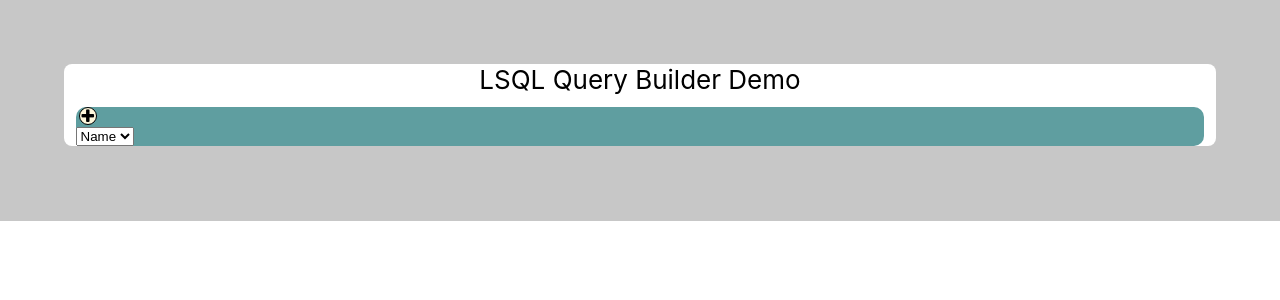
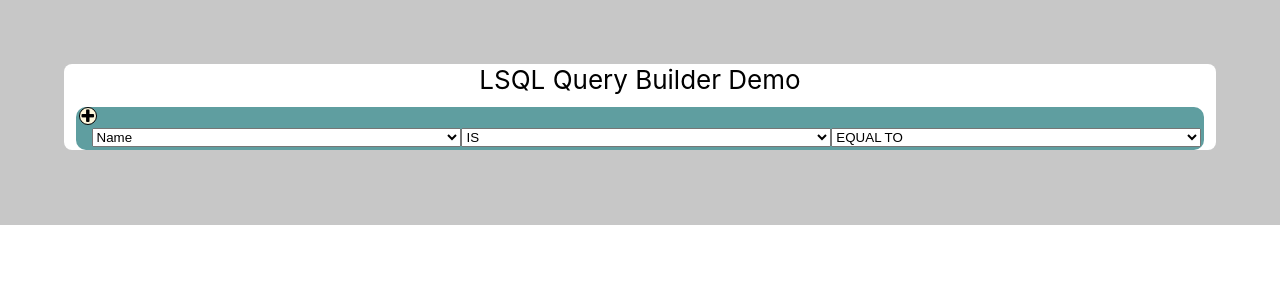
Before and after one commit to LLKennedy/lsql, a React (Create React App) app in the folder @lsql/ui/: page / in a window 1280 px wide. Shown: the top 300 px of the page. Built offline with nearby package versions, Linux system fonts and the light colour scheme.

Commit message:
Correctly switch expected type when selecting properties

```diff
--- a/@lsql/ui/src/App.tsx
+++ b/@lsql/ui/src/App.tsx
@@ -1,23 +1,27 @@
 import React from 'react';
 import './App.css';
 import { QueryBuilder, QueryBuilderState } from './query/QueryBuilder';
-import { FieldPropertyDescriptor, NewGroup, PropertyType } from './query/where';
+import { NewGroup, PropertyType } from './query/where';
 
 class MyModel {
 	Name: string = "";
 	Stuff: string = "";
 	Width: number = 0;
-	getPropertyList(): FieldPropertyDescriptor[] {
-		return [{
-			name: "Name",
-			type: PropertyType.STRING
-		}, {
-			name: "Stuff",
-			type: PropertyType.STRING
-		}, {
-			name: "Width",
-			type: PropertyType.DOUBLE
-		}]
+	getPropertyList(): ReadonlyMap<string, PropertyType> {
+		return new Map<string, PropertyType>([
+			[
+				"Name",
+				PropertyType.STRING
+			],
+			[
+				"Stuff",
+				PropertyType.STRING
+			],
+			[
+				"Width",
+				PropertyType.DOUBLE
+			]
+		])
 	}
 }
 
--- a/@lsql/ui/src/query/FieldBuilder.css
+++ b/@lsql/ui/src/query/FieldBuilder.css
@@ -0,0 +1,15 @@
+.lsql-field-container {
+    margin: 0.2em;
+    margin-left: 1em;
+    display: inline-flex;
+}
+
+.lsql-field-dropdown {
+    width: 15em;
+    flex-shrink: 1;
+    flex-grow: 1;
+}
+
+.lsql-field-text {
+    margin: 0 0.2em;
+}
--- a/@lsql/ui/src/query/FieldBuilder.tsx
+++ b/@lsql/ui/src/query/FieldBuilder.tsx
@@ -1,31 +1,54 @@
 import React from "react";
 import { ClassDefs } from "./classdefs";
 import "./FieldBuilder.css";
-import { Comparator, CopyField, Field, FieldPropertyDescriptor, PropertyType } from "./where";
+import { Comparator, CopyField, Field, PropertyType } from "./where";
 
 export interface FieldProps {
     data: Field;
     elementIndex: number[];
-    propertyList: readonly FieldPropertyDescriptor[];
+    propertyList: ReadonlyMap<string, PropertyType>;
     update(data: Field): void;
 }
 
 export class FieldBuilder extends React.Component<FieldProps> {
     render() {
         return <div className={ClassDefs.fieldContainer}>
-            <select value={this.props.data.fieldName} onChange={this.updateValue.bind(this)}>
-                {this.props.propertyList.map((key, i) => {
+            <select
+                value={this.props.data.fieldName}
+                onChange={this.updateValue.bind(this)}
+                className={ClassDefs.fieldDropdown}
+            >
+                {(Array.from(this.props.propertyList)).map(([name,], i) => {
                     let subElementIndex = [...this.props.elementIndex, i];
                     let elementString = `lsql-field-propertyselect-${indexString(subElementIndex)}`;
-                    return <option key={elementString} value={key.name}>{key.name}</option>
+                    return <option key={elementString} value={name}>{name}</option>
                 })}
             </select>
+            <select
+                value={`${this.props.data.negateComparator}`}
+                className={ClassDefs.fieldDropdown}
+                onChange={e => this.updateNegateComparator(e.target.value === `${true}`)}
+            >
+                <option key={`lsql-field-negateoperator-${indexString(this.props.elementIndex)}-false`} value={`${false}`}>IS</option>
+                <option key={`lsql-field-negateoperator-${indexString(this.props.elementIndex)}-true`} value={`${true}`}>IS NOT</option>
+            </select>
+            <FieldComparatorSelector
+                comparator={this.props.data.comparator}
+                propertyType={this.props.data.type}
+                elementIndex={this.props.elementIndex}
+                update={this.updateComparator.bind(this)}
+            />
         </div>
     }
     updateValue(e: React.ChangeEvent<HTMLSelectElement>) {
         let newValue = e.target.value;
         let newField = CopyField(this.props.data);
         newField.fieldName = newValue;
+        let newType = this.props.propertyList.get(newValue);
+        if (newType === undefined) {
+            throw new Error("Invalid property selected");
+        }
+        newField.type = newType;
         // for (let i = 0; i < props.)
         switch (newField.type) {
             case PropertyType.BOOL:
@@ -46,6 +69,17 @@ export class FieldBuilder extends React.Component<FieldProps> {
                 newField.value = new Date();
                 break;
         }
+        this.props.update(newField);
+    }
+    updateComparator(comparator: Comparator) {
+        let newField = CopyField(this.props.data);
+        newField.comparator = comparator;
+        this.props.update(newField);
+    }
+    updateNegateComparator(negateComparator: boolean) {
+        let newField = CopyField(this.props.data);
+        newField.negateComparator = negateComparator;
+        this.props.update(newField);
     }
 }
 
@@ -60,6 +94,113 @@ function indexString(elementIndex: number[]): string {
     return str;
 }
 
-function FieldComparatorSelector(comparator: Comparator, update: (comparator: Comparator) => void) {
-    return <div>GREATER THAN</div>
+interface ComparatorProps {
+    propertyType: PropertyType;
+    comparator: Comparator;
+    elementIndex: number[];
+    update(comparator: Comparator): void;
 }
+
+class FieldComparatorSelector extends React.Component<ComparatorProps> {
+    render() {
+        let comparatorMap = typeComparatorMap.get(this.props.propertyType);
+        return <select
+            className={ClassDefs.fieldDropdown}
+            onChange={e => { this.props.update(parseInt(e.target.value) as Comparator) }}
+            value={this.props.comparator}
+        >
+            {allComparatorList.map((comparator, i) => {
+                let comparatorString = comparatorMap?.get(comparator)
+                if (comparatorString !== undefined) {
+                    return <option key={`lsql-field-comparator-${indexString([...this.props.elementIndex, i])}`} value={comparator}>{comparatorString}</option>
+                }
+                return null;
+            })}
+        </select>
+    }
+
+}
+
+const allComparatorList: readonly Comparator[] = [Comparator.EQUAL, Comparator.FUZZY_EQUAL, Comparator.GREATER_THAN, Comparator.GREATER_THAN_OR_EQUAL, Comparator.IS_NULL, Comparator.LESS_THAN, Comparator.LESS_THAN_OR_EQUAL];
+
+const typeComparatorMap: ReadonlyMap<PropertyType, ReadonlyMap<Comparator, string>> = new Map<PropertyType, Map<Comparator, string>>([
+    [
+        PropertyType.BOOL,
+        new Map<Comparator, string>([
+            [
+                Comparator.EQUAL,
+                "EQUAL TO"
+            ]
+        ])
+    ],
+    [
+        PropertyType.BYTES,
+        new Map<Comparator, string>([
+            [
+                Comparator.EQUAL,
+                "EQUAL TO"
+            ]
+        ])
+    ],
+    [
+        PropertyType.DOUBLE,
+        new Map<Comparator, string>([
+            [
+                Comparator.EQUAL,
+                "EQUAL TO"
+            ],
+            [
+                Comparator.GREATER_THAN,
+                "GREATER THAN"
+            ],
+            [
+                Comparator.GREATER_THAN_OR_EQUAL,
+                "GREATER THAN OR EQUAL TO"
+            ]
+        ])
+    ],
+    [
+        PropertyType.INT64,
+        new Map<Comparator, string>([
+            [
+                Comparator.EQUAL,
+                "EQUAL TO"
+            ]
+        ])
+    ],
+    [
+        PropertyType.UINT64,
+        new Map<Comparator, string>([
+            [
+                Comparator.EQUAL,
+                "EQUAL TO"
+            ]
+        ])
+    ],
+    [
+        PropertyType.STRING,
+        new Map<Comparator, string>([
+            [
+                Comparator.EQUAL,
+                "EQUAL TO"
+            ],
+            [
+                Comparator.FUZZY_EQUAL,
+                "INCLUSIVE OF"
+            ],
+            [
+                Comparator.IS_NULL,
+                "NULL"
+            ]
+        ])
+    ],
+    [
+        PropertyType.TIME,
+        new Map<Comparator, string>([
+            [
+                Comparator.EQUAL,
+                "EQUAL TO"
+            ]
+        ])
+    ]
+]);
--- a/@lsql/ui/src/query/GroupBuilder.tsx
+++ b/@lsql/ui/src/query/GroupBuilder.tsx
@@ -2,13 +2,13 @@ import React from "react";
 import { ClassDefs } from "./classdefs";
 import { FieldBuilder } from "./FieldBuilder";
 import "./GroupBuilder.css";
-import { FieldPropertyDescriptor, fieldWhereType, Group, GroupOperator, groupWhereType, NewField, WhereElement } from "./where";
+import { fieldWhereType, Group, GroupOperator, groupWhereType, NewField, PropertyType, WhereElement } from "./where";
 
 export interface GroupProps {
     elementIndex: number[];
     data: Group;
     isRootGroup: boolean;
-    propertyList: readonly FieldPropertyDescriptor[];
+    propertyList: ReadonlyMap<string, PropertyType>;
     update(data: Group): void;
 }
 
@@ -135,7 +135,7 @@ function makeGroupOperatorDiv(operator: GroupOperator, current: GroupOperator, s
 }
 
 interface AddButtonProps {
-    propertyList: readonly FieldPropertyDescriptor[];
+    propertyList: ReadonlyMap<string, PropertyType>;
     add(newComponent: WhereElement): void;
 }
 
--- a/@lsql/ui/src/query/QueryBuilder.tsx
+++ b/@lsql/ui/src/query/QueryBuilder.tsx
@@ -2,10 +2,10 @@ import React from "react";
 import { ClassDefs } from "./classdefs";
 import { GroupBuilder } from "./GroupBuilder";
 import "./QueryBuilder.css";
-import { FieldPropertyDescriptor, Group, groupsAreEqual } from "./where";
+import { Group, groupsAreEqual, PropertyType } from "./where";
 
 export interface QueryBuilderProps extends QueryBuilderState {
-    propertyList: readonly FieldPropertyDescriptor[];
+    propertyList: ReadonlyMap<string, PropertyType>;
     /**Indicates to the parent that the internal state is ready to change */
     update(newState: Partial<QueryBuilderState>): void;
 }
--- a/@lsql/ui/src/query/classdefs.ts
+++ b/@lsql/ui/src/query/classdefs.ts
@@ -11,5 +11,7 @@ export enum ClassDefs {
     groupOperatorContainer = "lsql-groupoperator-container",
     groupUperatorUnselected = "lsql-groupoperator-unselected",
     groupOperatorSelected = "lsql-groupoperator-selected",
-    fieldContainer = "lsql-field-container"
+    fieldContainer = "lsql-field-container",
+    fieldDropdown = "lsql-field-dropdown",
+    fieldText = "lsql-field-text"
 }
--- a/@lsql/ui/src/query/where.ts
+++ b/@lsql/ui/src/query/where.ts
@@ -31,11 +31,6 @@ export enum PropertyType {
 	BOOL,
 	BYTES,
 	TIME
-}
-
-export interface FieldPropertyDescriptor {
-	name: string;
-	type: PropertyType;
 }
 
 export interface Ordering {
@@ -88,7 +83,7 @@ export interface Group {
 	negateOperator: boolean;
 }
 
-export function NewGroup(propertyList: readonly FieldPropertyDescriptor[]): Group {
+export function NewGroup(propertyList: ReadonlyMap<string, PropertyType>): Group {
 	let group: Group = {
 		elements: [NewField(propertyList)],
 		negateOperator: false,
@@ -98,34 +93,28 @@ export function NewGroup(propertyList: readonly FieldPropertyDescriptor[]): Grou
 	return group;
 }
 
-export function NewField(propertyList: readonly FieldPropertyDescriptor[], name?: string): Field {
-	if (!(propertyList.length > 0)) {
+export function NewField(propertyList: ReadonlyMap<string, PropertyType>, name?: string): Field {
+	if (!(propertyList.size > 0)) {
 		throw new Error("No properties on provided model, cannot create field");
 	}
-	let fieldProp = propertyList[0];
+	let [, propType] = Array.from(propertyList)[0];
 	if (name !== undefined) {
-		let found = false;
-		for (let i = 0; i < propertyList.length; i++) {
-			let aProp = propertyList[i];
-			if (aProp.name === name) {
-				fieldProp = aProp;
-				break;
-			}
-		}
-		if (!found) {
+		let foundPropType = propertyList.get(name);
+		if (foundPropType === undefined) {
 			throw new Error("Specified property name not found");
 		}
+		propType = foundPropType;
 	}
 	let newField: Partial<Field> = {
 		comparator: Comparator.EQUAL,
 		// domainName: // TODO
-		fieldName: fieldProp.name,
+		fieldName: name,
 		negateComparator: false,
 		ordering: {
 			descending: false,
 			priority: 0,
 		},
-		type: fieldProp.type,
+		type: propType,
 		whereType: fieldWhereType
 	};
 	switch (newField.type) {
```
